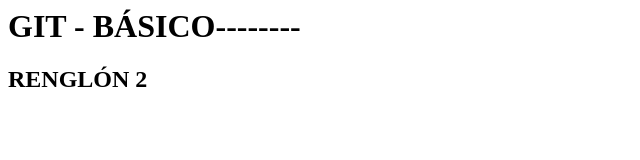
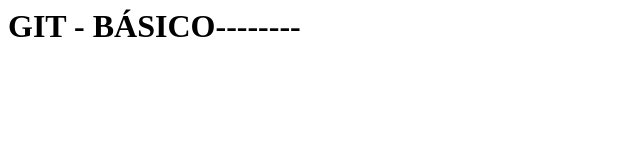
Before and after one commit to rociorobledo/GIT-1, a plain HTML site: page index2.html in a window 1280 px wide. Shown: the whole page, without its empty margins (0-640 px from the left). Drawn offline with Linux system fonts and the light colour scheme.

Commit message:
cambio en otra rama

```diff
--- a/index2.html
+++ b/index2.html
@@ -8,6 +8,5 @@
 </head>
 <body>
     <h1>GIT - BÁSICO--------</h1>
-    <h2>RENGLÓN 2</h2>
 </body>
 </html>
```
